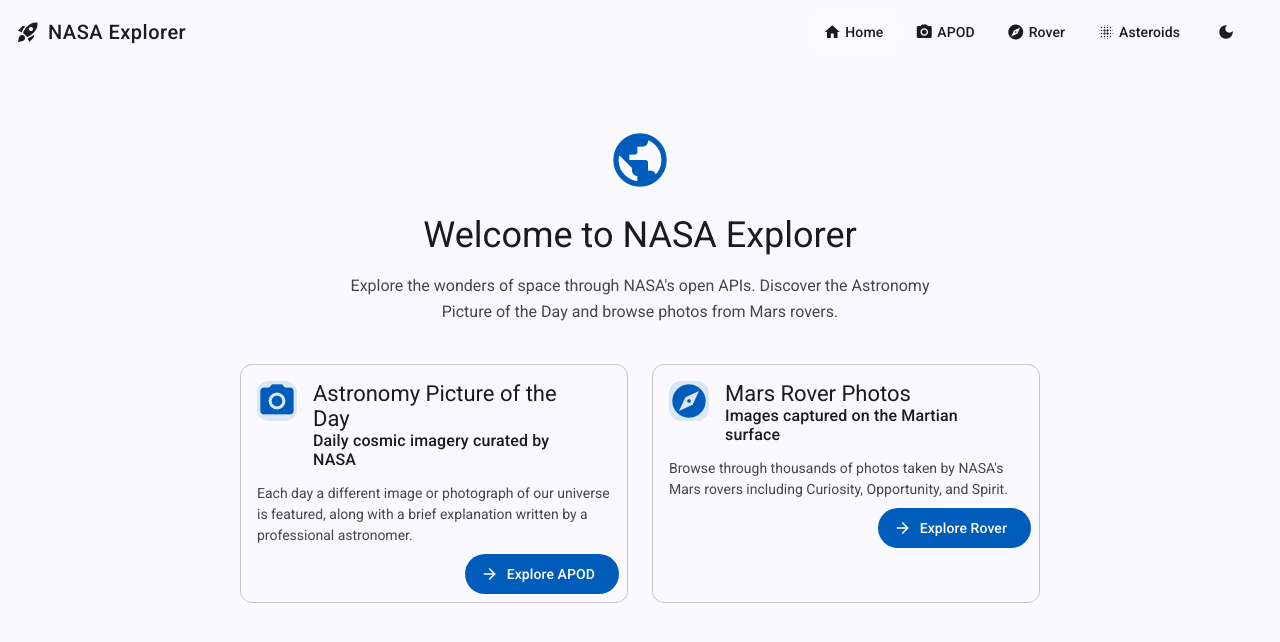
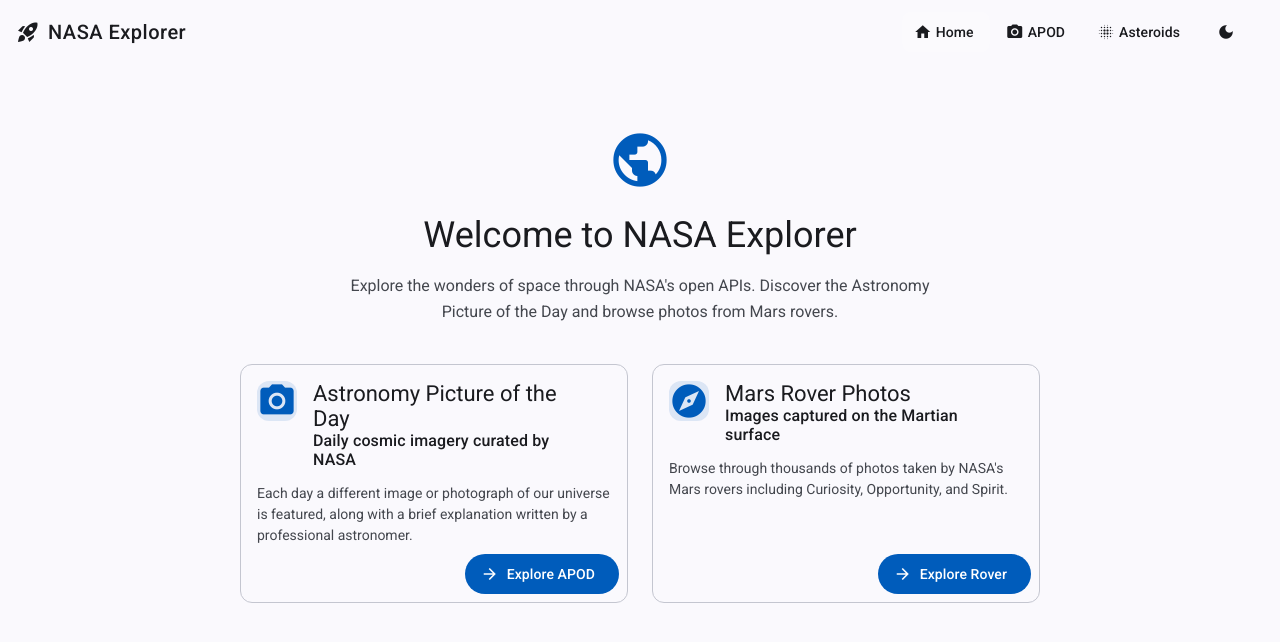
Before and after one commit to gafields/presentazione-zanelli, an Angular app in the folder angular-demo/: page /home in a window 1280 px wide. Shown: the top 642 px of the page. Built offline with nearby package versions, Linux system fonts and the light colour scheme.

Commit message:
feat: remove Rover page and related components from routing and welcome page

```diff
--- a/angular-demo/src/app/app.routes.ts
+++ b/angular-demo/src/app/app.routes.ts
@@ -24,10 +24,6 @@
         component: ApodPage,
       },
       {
-        path: 'rover',
-        component: RoverPage,
-      },
-      {
         path: 'neows',
         component: NeowsPage,
       },
--- a/angular-demo/src/app/components/home-page/home-page.html
+++ b/angular-demo/src/app/components/home-page/home-page.html
@@ -16,10 +16,6 @@
       <mat-icon>photo_camera</mat-icon>
       APOD
     </a>
-    <a mat-button routerLink="/home/rover" routerLinkActive="active-link">
-      <mat-icon>explore</mat-icon>
-      Rover
-    </a>
     <a mat-button routerLink="/home/neows" routerLinkActive="active-link">
       <mat-icon>blur_on</mat-icon>
       Asteroids
--- a/angular-demo/src/app/components/welcome/welcome.html
+++ b/angular-demo/src/app/components/welcome/welcome.html
@@ -9,48 +9,6 @@
   </div>
 
   <div class="cards">
-    <mat-card appearance="outlined" class="feature-card">
-      <mat-card-header>
-        <mat-icon mat-card-avatar class="card-icon">photo_camera</mat-icon>
-        <mat-card-title>Astronomy Picture of the Day</mat-card-title>
-        <mat-card-subtitle>Daily cosmic imagery curated by NASA</mat-card-subtitle>
-      </mat-card-header>
-      <mat-card-content>
-        <p>
-          Each day a different image or photograph of our universe is featured, along with a brief
-          explanation written by a professional astronomer.
-        </p>
-      </mat-card-content>
-      <mat-card-actions align="end">
-        <a mat-flat-button routerLink="/home/apod">
-          <mat-icon>arrow_forward</mat-icon>
-          Explore APOD
-        </a>
-      </mat-card-actions>
-    </mat-card>
-
-    <mat-card appearance="outlined" class="feature-card">
-      <mat-card-header>
-        <mat-icon mat-card-avatar class="card-icon">explore</mat-icon>
-        <mat-card-title>Mars Rover Photos</mat-card-title>
-        <mat-card-subtitle>Images captured on the Martian surface</mat-card-subtitle>
-      </mat-card-header>
-      <mat-card-content>
-        <p>
-          Browse through thousands of photos taken by NASA's Mars rovers including Curiosity,
-          Opportunity, and Spirit.
-        </p>
-      </mat-card-content>
-      <mat-card-actions align="end">
-        <a mat-flat-button routerLink="/home/rover">
-          <mat-icon>arrow_forward</mat-icon>
-          Explore Rover
-        </a>
-      </mat-card-actions>
-    </mat-card>
-  </div>
-
-  <!-- <div class="cards">
     <app-card
       icon="photo_camera"
       cardTitle="Astronomy Picture of the Day"
@@ -67,5 +25,5 @@
       cardLink="/home/rover"
       cardLinkName="Explore Rover"
     ></app-card>
-  </div> -->
+  </div>
 </div>
```
